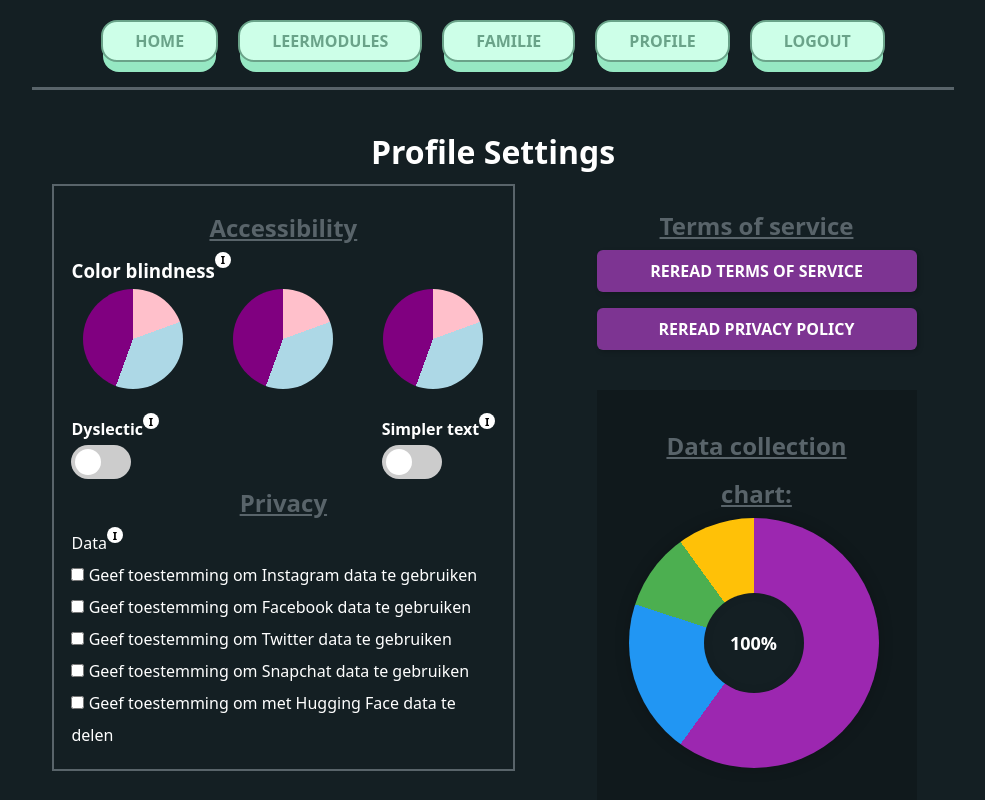
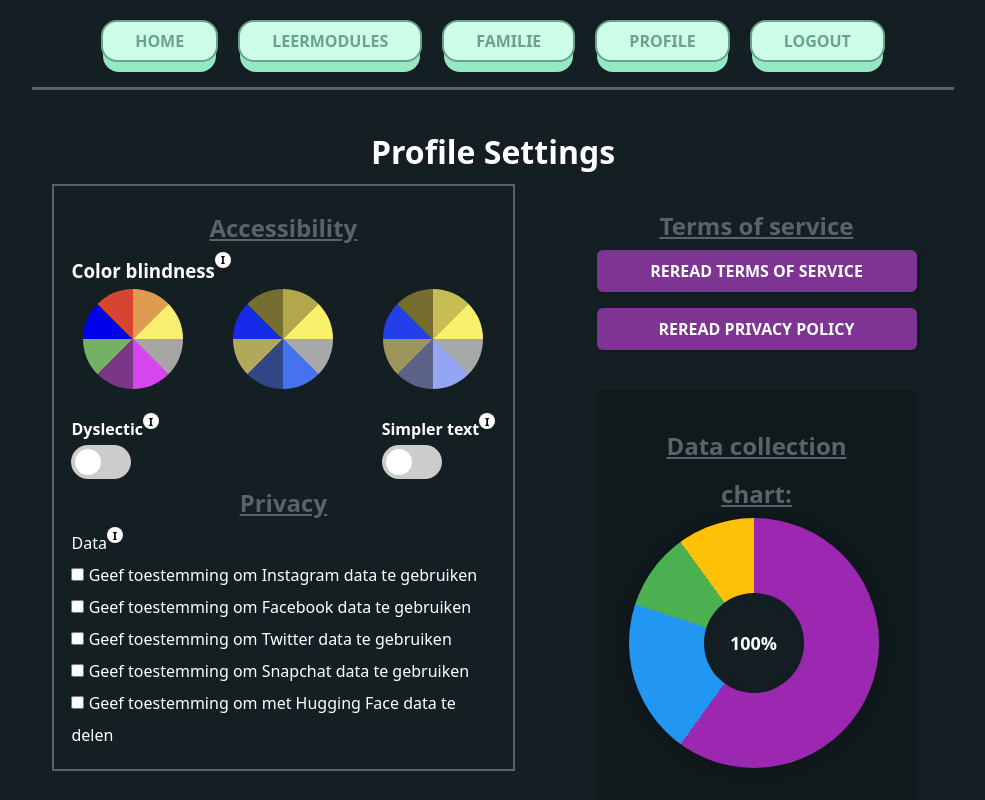
Before and after one commit to BryanBooij/TLE-3, a React (Vite) app: page /Profile in a window 1280 px wide. Shown: the top 800 px of the page, without its empty margins (147-1132 px from the left). Built offline with nearby package versions, Linux system fonts and the light colour scheme; sample sign-in values are in the browser's storage; a web font is replaced by a local one.

Commit message:
- Updated colors for colorblind mode - Small change on edit page of leermodules

```diff
--- a/src/leermodule/styleLeermoduleAdmin.css
+++ b/src/leermodule/styleLeermoduleAdmin.css
@@ -84,7 +84,6 @@ main{
         background-color: var(--black-tint);
         color: white;
         border: 2px solid var(--light-grey);
-        border-radius: 10%;
         padding: 0.8rem;
     }
 
--- a/src/profile/Profile.jsx
+++ b/src/profile/Profile.jsx
@@ -29,9 +29,9 @@ function Profile(){
                                 <InfoButton alt="InfoButton" label="InfoButton"></InfoButton>
                             </div>
                             <div id="colorOptionCharts">
-                                <div className="piechart"></div>
-                                <div className="piechart"></div>
-                                <div className="piechart"></div>
+                                <div className="piechartA"></div>
+                                <div className="piechartB"></div>
+                                <div className="piechartC"></div>
                             </div>
                         </div>
                         <div id="textChanges">
--- a/src/profile/profile.css
+++ b/src/profile/profile.css
@@ -46,21 +46,55 @@
     gap: 5vw;
 }
 
-.piechart {
+.piechartA {
     width: 100px;
     height: 100px;
     border-radius: 50%;
     background-image: conic-gradient( /*⭐: Not quite sure how it works yet, will change it*/
-            pink 70deg,
-            lightblue 0 200deg,
-            orange 0 35deg,
-            red 0 20deg,
-            blue 0 10deg,
-            green 0 50deg,
-            grey 0 5deg,
-            purple 0 5deg
+            #de9c50 45deg,
+            #f8ee6f 0 90deg,
+            #a7a5a3 0 135deg,
+            #d745ef 0 180deg,
+            #7b3685 0 225deg,
+            #74b162 0 270deg,
+            #0000eb 0 315deg,
+            #d74530 0 360deg
     );
 }
+
+.piechartB {
+    width: 100px;
+    height: 100px;
+    border-radius: 50%;
+    background-image: conic-gradient( /*⭐: Not quite sure how it works yet, will change it*/
+            #b2a74a 45deg,
+            #faf06c 0 90deg,
+            #a8a8a8 0 135deg,
+            #4473ed 0 180deg,
+            #334787 0 225deg,
+            #b2a85b 0 270deg,
+            #162aea 0 315deg,
+            #766e30 0 360deg
+    );
+}
+
+.piechartC {
+    width: 100px;
+    height: 100px;
+    border-radius: 50%;
+    background-image: conic-gradient( /*⭐: Not quite sure how it works yet, will change it*/
+            #c8bc54 45deg,
+            #f9f16c 0 90deg,
+            #a7a8a8 0 135deg,
+            #94a6f3 0 180deg,
+            #5b6288 0 225deg,
+            #9d955b 0 270deg,
+            #233fec 0 315deg,
+            #766e30 0 360deg
+    );
+}
+
+/*360*/
 
 .title_with_info{
     display: flex;
```
